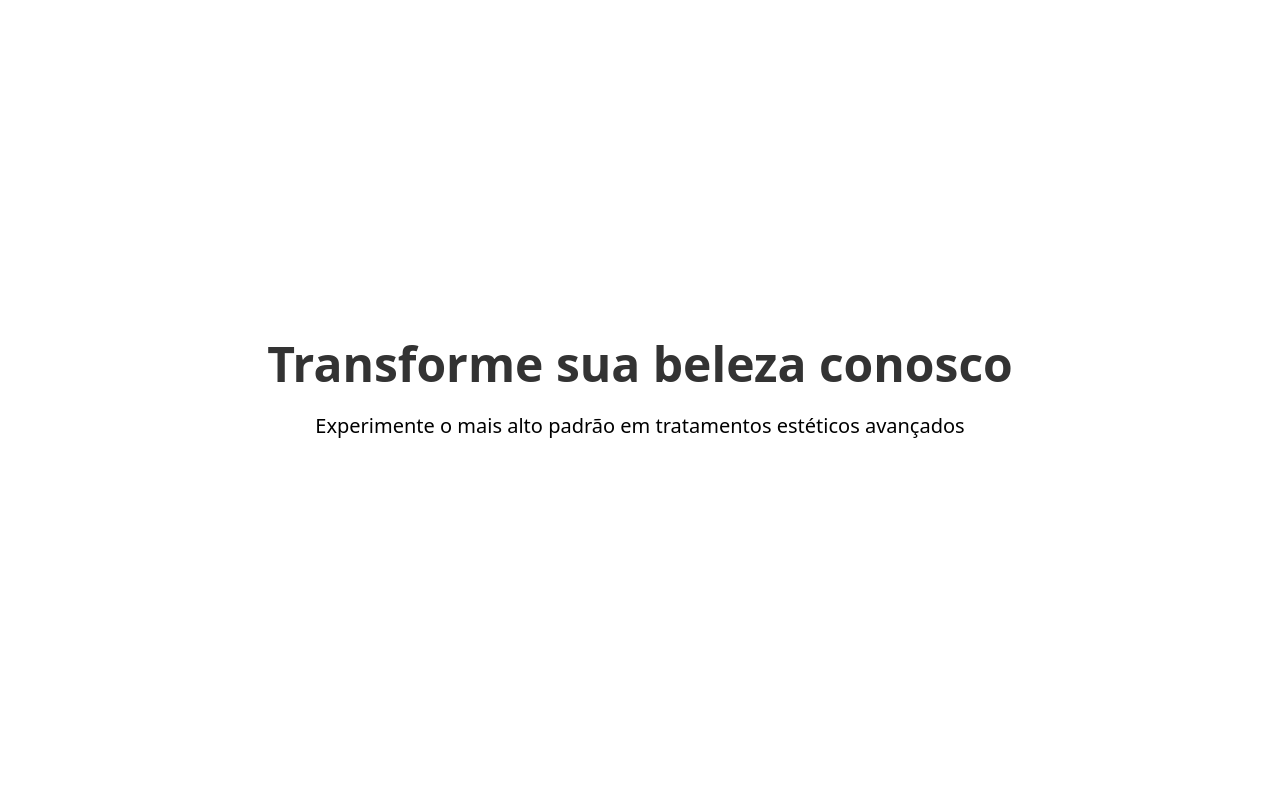
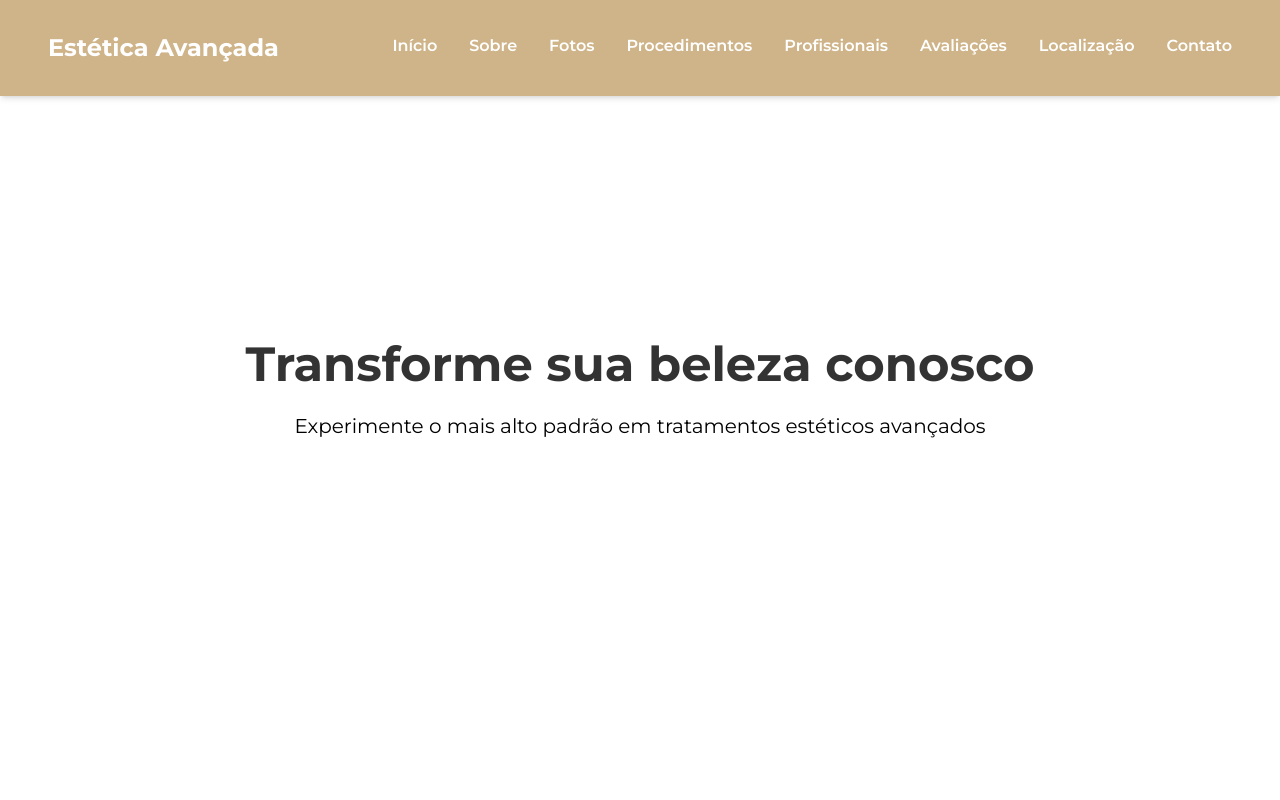
Before and after one commit to brubribeiro/milabarreto.web.react.landing-page, a Next.js app: page / in a window 1280 px wide. Shown: the top 800 px of the page. Built offline with nearby package versions, Linux system fonts and the light colour scheme.

Commit message:
feature(navbar): added new component

```diff
--- /dev/null
+++ b/src/app/components/navbar/navbar.tsx
@@ -0,0 +1,19 @@
+export function Navbar() {
+  return (
+    <nav className="fixed w-full shadow-md px-12 py-8 bg-primary flex justify-between items-center z-50">
+    <div className="text-white text-2xl font-bold">
+        <h2>Estética Avançada</h2>
+    </div>
+    <div className="flex gap-8">
+        <a className="text-white font-semibold relative transition-all duration-300 ease-in-out pb-[5px] hover:text-white after:content-[''] after:absolute after:w-0 after:h-[2px] after:bg-white after:bottom-0 after:left-1/2 after:transform after:-translate-x-1/2 after:transition-all after:duration-300 after:ease-in-out hover:after:w-full" href="#inicio">Início</a>
+        <a className="text-white font-semibold relative transition-all duration-300 ease-in-out pb-[5px] hover:text-white after:content-[''] after:absolute after:w-0 after:h-[2px] after:bg-white after:bottom-0 after:left-1/2 after:transform after:-translate-x-1/2 after:transition-all after:duration-300 after:ease-in-out hover:after:w-full" href="#sobre">Sobre</a>
+        <a className="text-white font-semibold relative transition-all duration-300 ease-in-out pb-[5px] hover:text-white after:content-[''] after:absolute after:w-0 after:h-[2px] after:bg-white after:bottom-0 after:left-1/2 after:transform after:-translate-x-1/2 after:transition-all after:duration-300 after:ease-in-out hover:after:w-full" href="#fotos">Fotos</a>
+        <a className="text-white font-semibold relative transition-all duration-300 ease-in-out pb-[5px] hover:text-white after:content-[''] after:absolute after:w-0 after:h-[2px] after:bg-white after:bottom-0 after:left-1/2 after:transform after:-translate-x-1/2 after:transition-all after:duration-300 after:ease-in-out hover:after:w-full" href="#procedimentos">Procedimentos</a>
+        <a className="text-white font-semibold relative transition-all duration-300 ease-in-out pb-[5px] hover:text-white after:content-[''] after:absolute after:w-0 after:h-[2px] after:bg-white after:bottom-0 after:left-1/2 after:transform after:-translate-x-1/2 after:transition-all after:duration-300 after:ease-in-out hover:after:w-full" href="#profissionais">Profissionais</a>
+        <a className="text-white font-semibold relative transition-all duration-300 ease-in-out pb-[5px] hover:text-white after:content-[''] after:absolute after:w-0 after:h-[2px] after:bg-white after:bottom-0 after:left-1/2 after:transform after:-translate-x-1/2 after:transition-all after:duration-300 after:ease-in-out hover:after:w-full" href="#avaliacoes">Avaliações</a>
+        <a className="text-white font-semibold relative transition-all duration-300 ease-in-out pb-[5px] hover:text-white after:content-[''] after:absolute after:w-0 after:h-[2px] after:bg-white after:bottom-0 after:left-1/2 after:transform after:-translate-x-1/2 after:transition-all after:duration-300 after:ease-in-out hover:after:w-full" href="#localizacao">Localização</a>
+        <a className="text-white font-semibold relative transition-all duration-300 ease-in-out pb-[5px] hover:text-white after:content-[''] after:absolute after:w-0 after:h-[2px] after:bg-white after:bottom-0 after:left-1/2 after:transform after:-translate-x-1/2 after:transition-all after:duration-300 after:ease-in-out hover:after:w-full" href="#contato">Contato</a>
+    </div>
+</nav>
+  )
+}
--- a/src/app/layout.tsx
+++ b/src/app/layout.tsx
@@ -1,21 +1,26 @@
-import type { Metadata } from 'next';
-import './globals.css';
+import type { Metadata } from "next";
+import "./globals.css";
+
+import { Montserrat } from "next/font/google";
+
+const montserrat = Montserrat({
+  subsets: ["latin"],
+  weight: ["400", "600", "700"],
+  display: "swap",
+});
 
 export const metadata: Metadata = {
-  title: 'Mila Barreto',
+  title: "Mila Barreto",
 };
 
 export default function RootLayout({
-                                     children,
-                                   }: Readonly<{
+  children,
+}: Readonly<{
   children: React.ReactNode;
 }>) {
   return (
     <html lang="en">
-    <body
-    >
-    { children }
-    </body>
+      <body className={montserrat.className}>{children}</body>
     </html>
   );
 }
--- a/src/app/page.tsx
+++ b/src/app/page.tsx
@@ -1,9 +1,11 @@
 import { AboutUs } from '@/app/sections/about-us/about-us';
 import { Welcome } from '@/app/sections/welcome/welcome';
+import { Navbar } from './components/navbar/navbar';
 
 export default function Home() {
   return (
     <>
+      <Navbar />
       <Welcome/>
       <AboutUs/>
     </>
--- a/tailwind.config.ts
+++ b/tailwind.config.ts
@@ -11,16 +11,22 @@ export default {
       colors: {
         primary: "#CFB489",
         secondary: "#DCE0E1",
-        'gray-dark': "#333",
+        "gray-dark": "#333",
       },
       keyframes: {
         fadeIn: {
-          '0%': { opacity: '0' },
-          '100%': { opacity: '1' },
+          "0%": { opacity: "0" },
+          "100%": { opacity: "1" },
+        },
+        pulse: {
+          "0%": { "box-shadow": "0 0 0 0 rgba(207, 180, 137, 0.4)" },
+          "70%": { "box-shadow": "0 0 0 10px rgba(207, 180, 137, 0)" },
+          "100%": { "box-shadow": "0 0 0 0 rgba(207, 180, 137, 0)" },
         },
       },
       animation: {
-        fadeIn_1_5: 'fadeIn 1.5s ease',
+        fadeIn_1_5: "fadeIn 1.5s ease",
+        pulse: "pulse 2s infinite",
       },
     },
   },
```
Also changed, not shown: package.json (+6 -6 lines), 1 other file (tests, documents, lock files or other folders).
